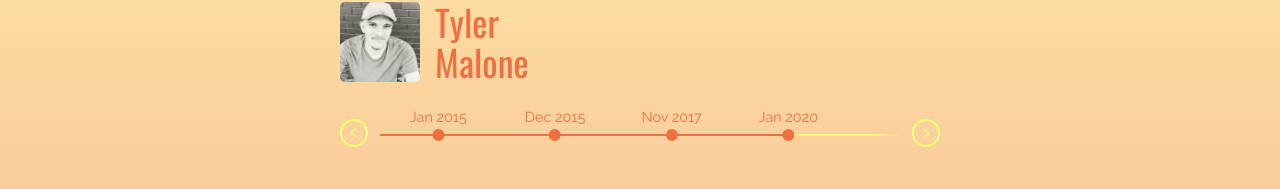
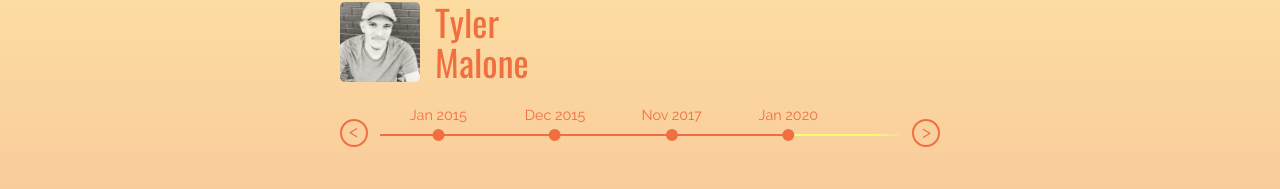
Before and after one commit to rtmalone/rtylermalone.com, a React (Create React App) app: page / in a window 1280 px wide. Shown: the part 247-436 px from the top of the page. Built offline with nearby package versions, Linux system fonts and the light colour scheme.

Commit message:
Make arrows text color

```diff
--- a/src/components/styles/timeline.module.css
+++ b/src/components/styles/timeline.module.css
@@ -37,7 +37,7 @@
 
 .date {
     position: absolute;
-    bottom: 0;
+    bottom: 2px;
     z-index: 2;
     text-align: center;
     font-size: .7em;
@@ -58,7 +58,7 @@
     -webkit-transform: translateX(-50%);
     -ms-transform: translateX(-50%);
     transform: translateX(-50%);
-    bottom: -5px;
+    bottom: -7px;
     height: 8px;
     width: 8px;
     border-radius: 50%;
@@ -109,7 +109,7 @@
     border-radius: 50%;
     border-width: 2px;
     border-style: solid;
-    border-color: var(--link-color);
+    border-color: var(--text-color);
     transition: border-color .3s;
 }
 
@@ -138,7 +138,7 @@
 
 .textReplace {
     overflow: hidden;
-    color: var(--link-color);
+    color: var(--text-color);
     text-indent: 100%;
     white-space: nowrap;
 }
```
